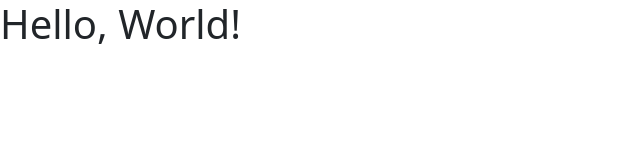
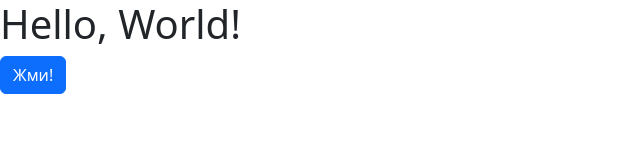
Before and after one commit to eljke/pagestest, a plain HTML site: page index.html in a window 1280 px wide. Shown: the whole page, without its empty margins (0-640 px from the left). Drawn offline with nearby package versions, Linux system fonts and the light colour scheme.

Commit message:
button added

```diff
--- a/index.html
+++ b/index.html
@@ -8,6 +8,7 @@
 </head>
 <body>
 <h1>Hello, World!</h1>
+<button class="btn btn-primary">Жми!</button>
     <script src="https://cdn.jsdelivr.net/npm/bootstrap@5.3.0-alpha1/dist/js/bootstrap.bundle.min.js" integrity="sha384-w76AqPfDkMBDXo30jS1Sgez6pr3x5MlQ1ZAGC+nuZB+EYdgRZgiwxhTBTkF7CXvN" crossorigin="anonymous"></script>
 </body>
 </html>
```
